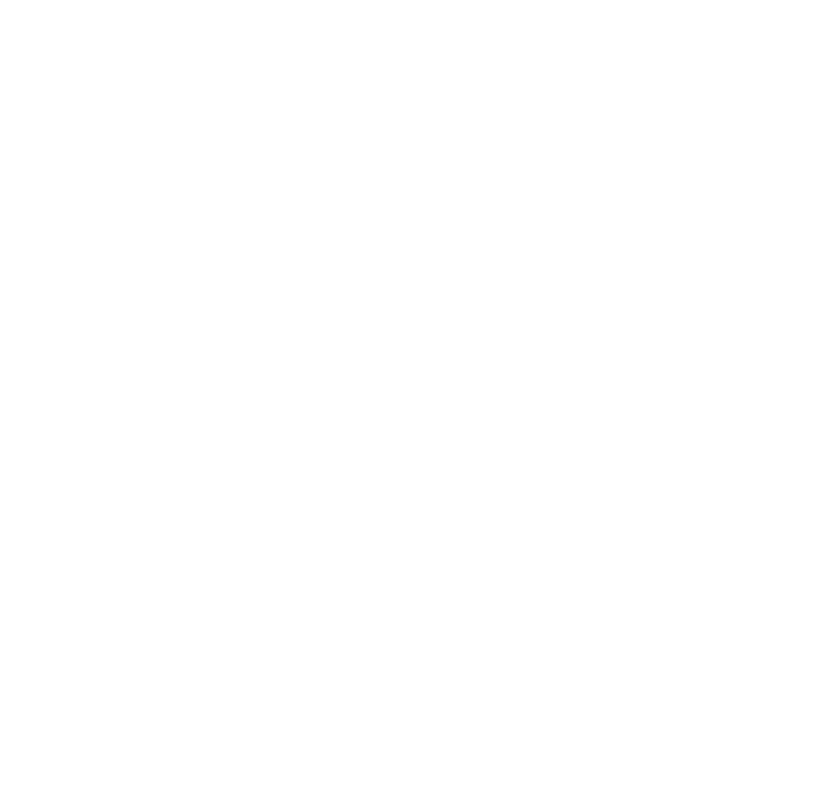
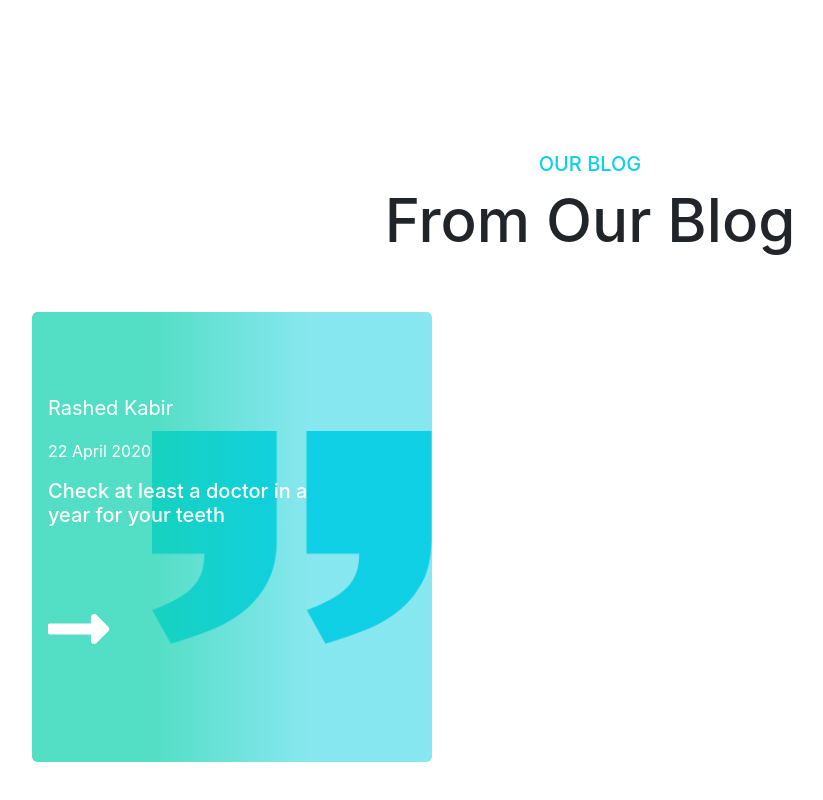
Before and after one commit to Sayed-Tasif/Dr-Portal-client, a React (Create React App) app: page / in a window 1280 px wide. Shown: the part 3030-3830 px from the top of the page, without its empty margins (50-873 px from the left). Before the commit the page ends 3182 px from the top, so only its background shows below. Built offline with nearby package versions, Linux system fonts and the light colour scheme.

Commit message:
adding other f

```diff
--- /dev/null
+++ b/src/components/Home/Blog/Blog.js
@@ -0,0 +1,39 @@
+import React from 'react';
+import doctor1 from '../../../imgs/usr1.png';
+import doctor2 from '../../../imgs/usr2.png';
+import { FontAwesomeIcon } from '@fortawesome/react-fontawesome';
+import { faLongArrowAltRight } from '@fortawesome/free-solid-svg-icons';
+import './blog.css';
+
+const Blog = () => {
+    return (
+        <section className='text-center container mb-5'>
+            <h5 style={{ color: '#0fcfea' }}>OUR BLOG</h5>
+            <h1 style={{ fontSize: '60px' }}>From Our Blog</h1>
+            <div className='d-flex col-md-4'>
+                <div>
+                    <div>
+                        <div className='slide1 mt-5 d-flex align-items-center'>
+                            <div className='' style={{ color: 'white' }}>
+                                <div className='ms-3 text-start'>
+                                    <p style={{ fontSize: '20px' }}>Rashed Kabir</p>
+                                    <p>22 April 2020</p>
+                                </div>
+                                <div className='text-start ms-3 col-md-9'>
+                                    <h5>Check at least a doctor in a year for your teeth</h5>
+                                </div>
+                                <div style={{ fontSize: '70px', marginTop: '50px' }} className='text-start ms-3'>
+                                    <FontAwesomeIcon icon={faLongArrowAltRight}></FontAwesomeIcon>
+                                </div>
+                            </div>
+                        </div>
+                    </div>
+                    <div></div>
+                    <div></div>
+                </div>
+            </div>
+        </section>
+    );
+};
+
+export default Blog;
--- /dev/null
+++ b/src/components/Home/Blog/blog.css
@@ -0,0 +1,12 @@
+.slide1{
+    background-image:
+    linear-gradient(to right, rgba(25, 211, 177, 0.75) 30%, rgba(17, 208, 225, 0.50) 70%),
+    url('../../../imgs/quote.png');
+    background-position:right;
+    background-clip:content-box;
+    width: 400px;
+    height: 450px;
+    background-size: cover, 70%;
+    background-repeat: no-repeat;
+    border-radius: 5px;
+}
--- a/src/components/Home/Home/Home.js
+++ b/src/components/Home/Home/Home.js
@@ -1,5 +1,6 @@
 import React from 'react';
 import AppointmentBody from '../AppointmentBody/AppointmentBody';
+import Blog from '../Blog/Blog';
 import FeedbackCard from '../FeedbackCard/FeedbackCard';
 import FeedbackInfo from '../FeedbackInfo/FeedbackInfo';
 import Header from '../Header/Header';
@@ -15,6 +16,7 @@ const Home = () => {
             <Testimonial></Testimonial>
             <FeedbackInfo></FeedbackInfo>
             <FeedbackCard></FeedbackCard>
+            <Blog></Blog>
         </div>
     );
 };
```
